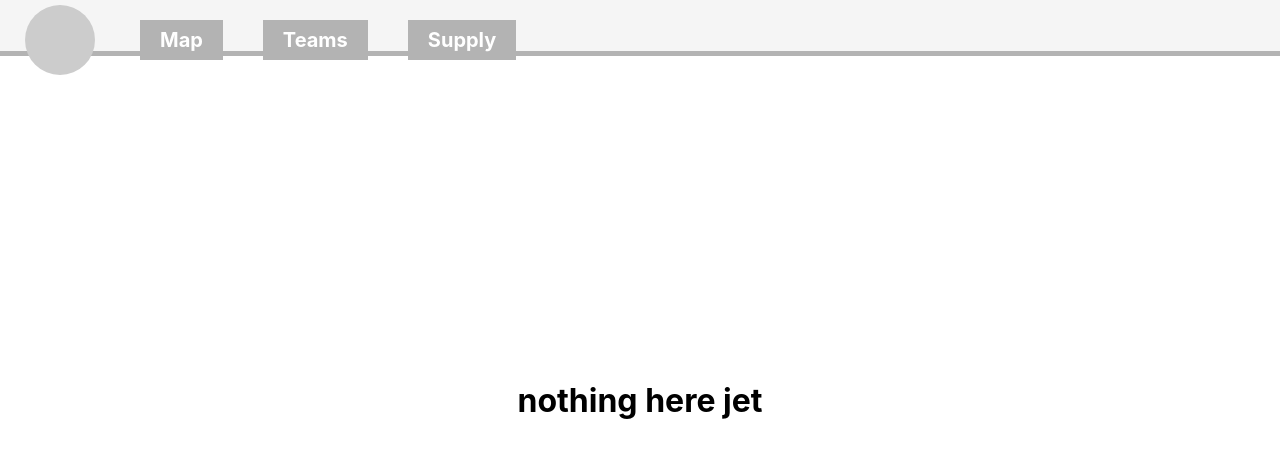
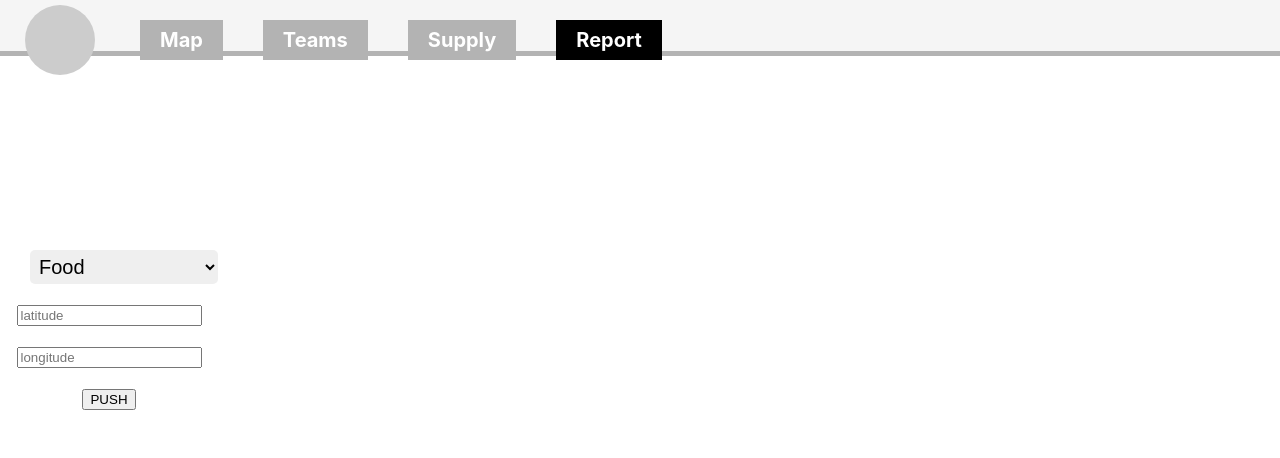
Before and after one commit to archeraghi/hackathon_ddorf, a React (Create React App) app in the folder web/: page /report in a window 1280 px wide. Shown: the top 458 px of the page. Built offline with nearby package versions, Linux system fonts and the light colour scheme; no server answers.

Commit message:
pck.json

```diff
--- a/web/package.json
+++ b/web/package.json
@@ -7,10 +7,12 @@
     "@testing-library/jest-dom": "^5.11.4",
     "@testing-library/react": "^11.1.0",
     "@testing-library/user-event": "^12.1.10",
+    "firebase": "^8.0.0",
     "react": "^17.0.2",
     "react-dom": "^17.0.2",
     "react-router-dom": "^5.3.0",
     "react-scripts": "4.0.3",
+    "uuid": "^8.3.2",
     "web-vitals": "^1.0.1"
   },
   "scripts": {
--- a/web/src/App.js
+++ b/web/src/App.js
@@ -5,6 +5,7 @@ import './App.css';
 import Map from './components/map'
 import Nav from './components/Nav';
 import NotDoneJet from './components/NotDoneJet';
+import ReportForm from "./components/ReportForm"
 
 function App() {
   return (
@@ -21,6 +22,9 @@ function App() {
               <Route path="/supply">
                 <NotDoneJet/>
               </Route>
+              <Route path="/report">
+                <ReportForm />
+              </Route>
               <Route path="/">
                 <NotDoneJet/>
               </Route>
--- a/web/src/components/Nav.js
+++ b/web/src/components/Nav.js
@@ -19,6 +19,9 @@ const Nav = () => {
             </a>
             <a href ="/supply" style={noTextDec}>
                 <div id="/supply" style={path === "/supply"?navContainerStyle_a: navContainerStyle}>Supply</div>
+            </a>
+            <a href ="/report" style={noTextDec}>
+                <div id="/report" style={path === "/report"?navContainerStyle_a: navContainerStyle}>Report</div>
             </a>
         </div>
     )
--- a/web/src/components/ReportForm.js
+++ b/web/src/components/ReportForm.js
@@ -17,7 +17,7 @@ function ReportForm() {
   }
 
   return (
-    <div className="App" style={{marginTop : 250}}>
+    <div className="App" style={{position: "absolute", marginTop : 250}}>
       <center>
       <select value={needed} onChange={(e) => setNeeded(e.target.value)}>
             <option value="food">Food</option>
--- a/web/src/components/map.jsx
+++ b/web/src/components/map.jsx
@@ -1,5 +1,5 @@
 import React, {useState, createContext, useContext, Children }from 'react'
-import { GoogleMap, LoadScript, Polygon } from '@react-google-maps/api';
+import { GoogleMap, LoadScript, Polygon, Marker } from '@react-google-maps/api';
 
 import { GlobalContextProvider } from './GlobalContex';
 
@@ -70,6 +70,7 @@ function Map() {
 
   })
 
+
   return (
     <LoadScript
       googleMapsApiKey="AIzaSyA1PSLKAEjhsNPMpmY72mQnpULpgB0EcEQ"
@@ -88,6 +89,8 @@ function Map() {
         }}
         zoom={11.5}
       >
+        <Marker
+          position={51.23295680777698, 6.788697597121482}/>
         {Polygons}
         <GlobalContextProvider>
           {modal? <MapModal bezirk={active} data={daily_need[active]}/> : null}
```
Also changed, not shown: 1 other file (tests, documents, lock files or other folders).
